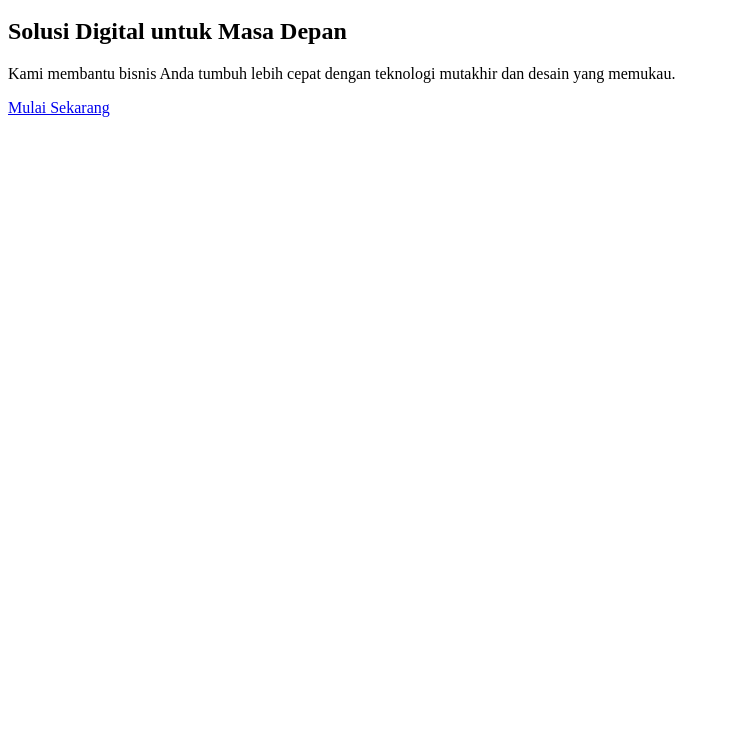
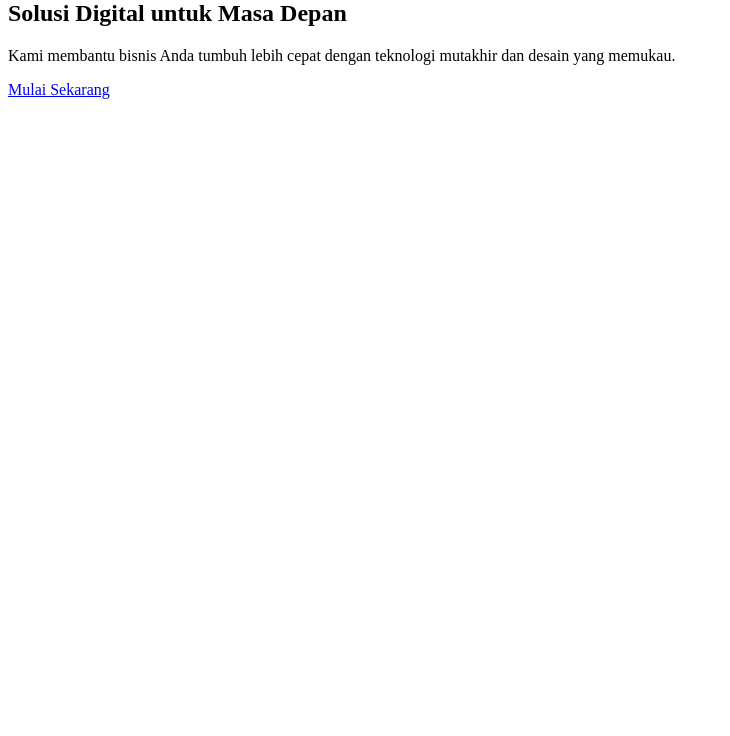
Before and after one commit to calvinjunifrianton-afk/kelompok-dpkc-psas, a plain HTML site: page index.html in a window 1280 px wide. Shown: the part 64-800 px from the top of the page, without its empty margins (0-730 px from the left). Drawn offline with Linux system fonts and the light colour scheme.

Commit message:
inject css

```diff
--- a/index.html
+++ b/index.html
@@ -4,7 +4,7 @@
     <meta charset="UTF-8">
     <meta name="viewport" content="width=device-width, initial-scale=1.0">
     <title>Document</title>
-     link rel="stylesheet" href="style.css"
+     <link rel="stylesheet" href="style.css">
 </head>
 <body>
     <header>
```
